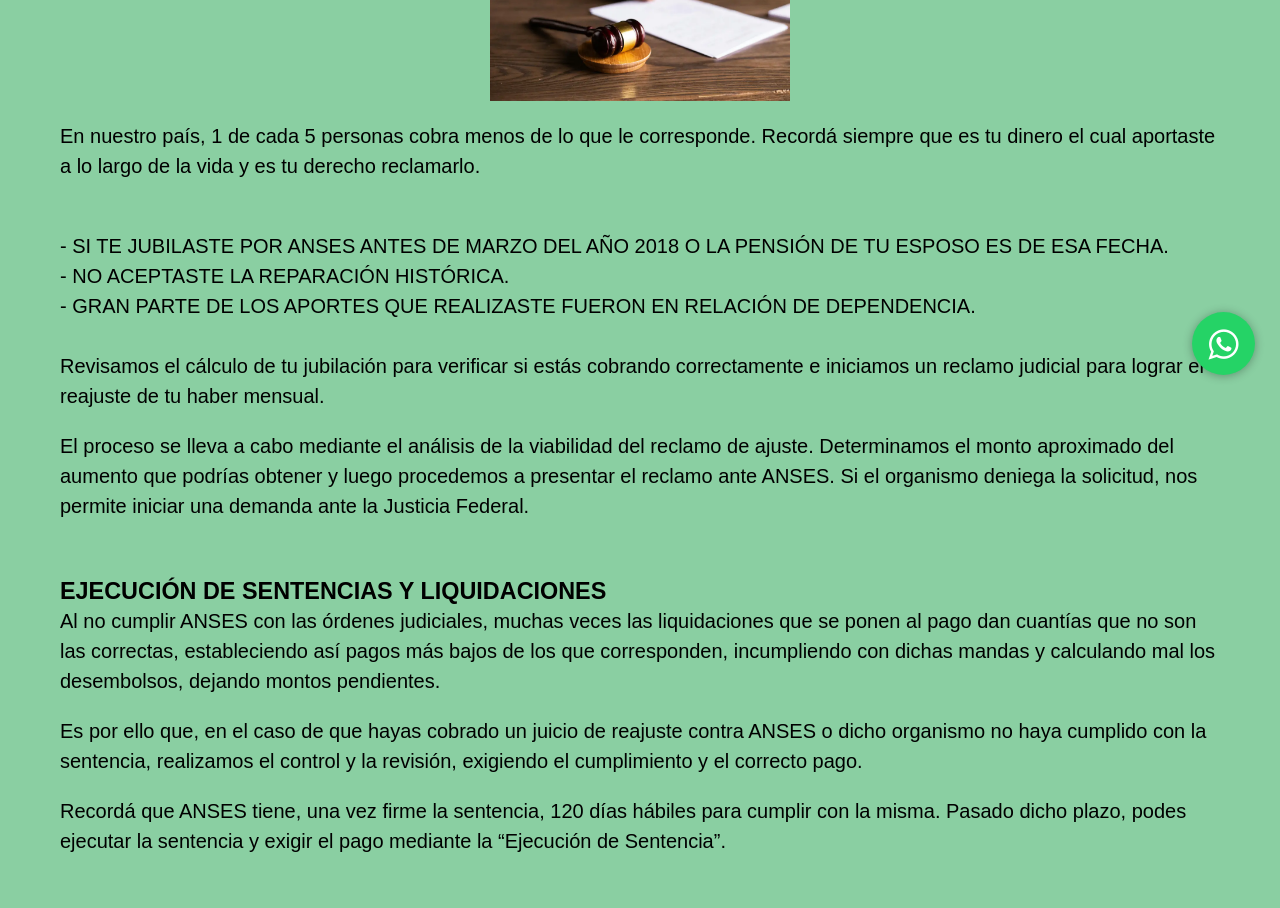
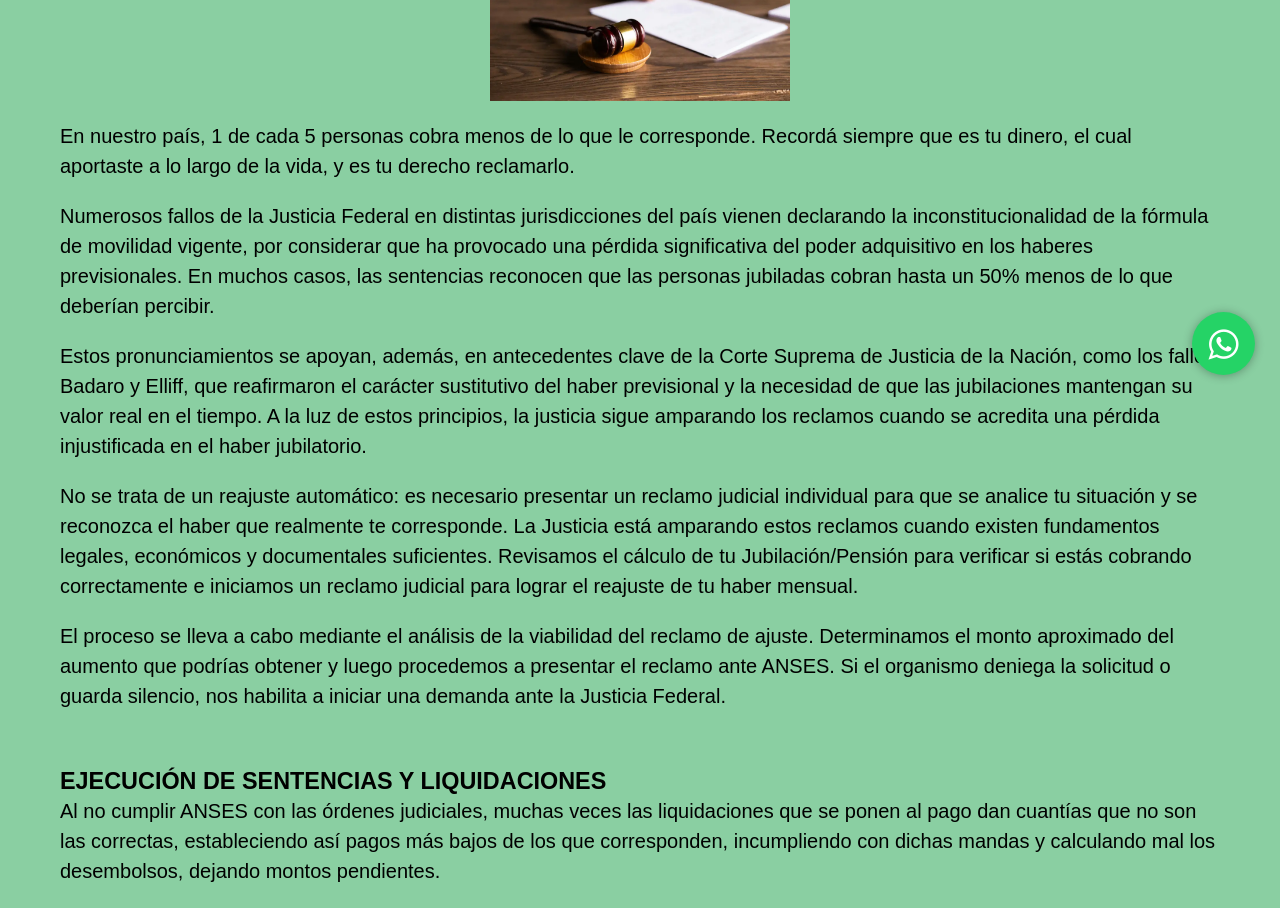
Before and after one commit to d-alejandro-salas/reactJubilamos, a React (Vite) app: page /reajustedehaberes in a window 1280 px wide. Shown: the part 400-1308 px from the top of the page. Built offline with nearby package versions, Linux system fonts and the light colour scheme.

Commit message:
He realizado pequeños ajustes en ReajusteDeHaberes.jsx

```diff
--- a/src/components/molecules/HomePageCard.jsx
+++ b/src/components/molecules/HomePageCard.jsx
@@ -10,7 +10,8 @@ export function HomePageCard() {
           <Link className="mainGrid__link" to={`/${item.titulo.toLowerCase().replace(/ /g, '')}`}>
             <h2>{item.titulo}</h2>
             <div className="linkDescription__container">
-              <img width="600" height="400" src={images[item.imagen.replace(/\.(jpg|jpeg|png|webp)$/, '')]} alt={item.titulo} />
+              <img
+      loading="lazy" width="600" height="400" src={images[item.imagen.replace(/\.(jpg|jpeg|png|webp)$/, '')]} alt={item.titulo} />
               <p>{item.descripcion}</p>
             </div>
           </Link>
--- a/src/pages/ReajusteDeHaberes.jsx
+++ b/src/pages/ReajusteDeHaberes.jsx
@@ -8,17 +8,17 @@ export const ReajusteDeHaberes = () => {
   <main>
     <h1>Reajuste de haberes</h1>
     <img className="pages__img" src={ReajustesPhoto} />
-    <p>En nuestro país, 1 de cada 5 personas cobra menos de lo que le corresponde. Recordá siempre que es tu dinero el cual aportaste a lo largo de la vida y es tu derecho reclamarlo.</p><br />
-    <ul>
-      <li>- Si te jubilaste por ANSES antes de marzo del año 2018 o la pensión de tu esposo es de esa fecha.</li>
-      <li>- No aceptaste la Reparación Histórica.</li>
-      <li>- Gran parte de los aportes que realizaste fueron en relación de dependencia.</li>
-    </ul>
-    <br />
-    <p>Revisamos el cálculo de tu jubilación para verificar si estás cobrando correctamente e iniciamos un reclamo judicial para lograr el reajuste de tu haber mensual.</p><p>
-    El proceso se lleva a cabo mediante el análisis de la viabilidad del reclamo de ajuste. Determinamos el monto aproximado del aumento que podrías obtener y luego procedemos a presentar el reclamo ante ANSES. Si el organismo deniega la solicitud, nos permite iniciar una demanda ante la Justicia Federal.</p>
-
-    <h3 className="h3__subtitle">Ejecución de Sentencias y Liquidaciones</h3>
+    <p>En nuestro país, 1 de cada 5 personas cobra menos de lo que le corresponde. Recordá siempre que es tu dinero, el cual aportaste a lo largo de la vida, y es tu derecho reclamarlo.
+    </p><p>
+Numerosos fallos de la Justicia Federal en distintas jurisdicciones del país vienen declarando la inconstitucionalidad de la fórmula de movilidad vigente, por considerar que ha provocado una pérdida significativa del poder adquisitivo en los haberes previsionales. En muchos casos, las sentencias reconocen que las personas jubiladas cobran hasta un 50% menos de lo que deberían percibir.
+</p><p>
+Estos pronunciamientos se apoyan, además, en antecedentes clave de la Corte Suprema de Justicia de la Nación, como los fallos Badaro y Elliff, que reafirmaron el carácter sustitutivo del haber previsional y la necesidad de que las jubilaciones mantengan su valor real en el tiempo. A la luz de estos principios, la justicia sigue amparando los reclamos cuando se acredita una pérdida injustificada en el haber jubilatorio.
+</p><p>
+No se trata de un reajuste automático: es necesario presentar un reclamo judicial individual para que se analice tu situación y se reconozca el haber que realmente te corresponde. La Justicia está amparando estos reclamos cuando existen fundamentos legales, económicos y documentales suficientes.
+Revisamos el cálculo de tu Jubilación/Pensión para verificar si estás cobrando correctamente e iniciamos un reclamo judicial para lograr el reajuste de tu haber mensual.
+</p><p>
+El proceso se lleva a cabo mediante el análisis de la viabilidad del reclamo de ajuste. Determinamos el monto aproximado del aumento que podrías obtener y luego procedemos a presentar el reclamo ante ANSES. Si el organismo deniega la solicitud o guarda silencio, nos habilita a iniciar una demanda ante la Justicia Federal.
+</p><h3 className="h3__subtitle">Ejecución de Sentencias y Liquidaciones</h3>
     <p>Al no cumplir ANSES con las órdenes judiciales, muchas veces las liquidaciones que se ponen al pago dan cuantías que no son las correctas, estableciendo así pagos más bajos de los que corresponden, incumpliendo con dichas mandas y calculando mal los desembolsos, dejando montos pendientes.</p><p>
     Es por ello que, en el caso de que hayas cobrado un juicio de reajuste contra ANSES o dicho organismo no haya cumplido con la sentencia, realizamos el control y la revisión, exigiendo el cumplimiento y el correcto pago.</p><p>
     Recordá que ANSES tiene, una vez firme la sentencia, 120 días hábiles para cumplir con la misma. Pasado dicho plazo, podes ejecutar la sentencia y exigir el pago mediante la “Ejecución de Sentencia”.</p>
```
